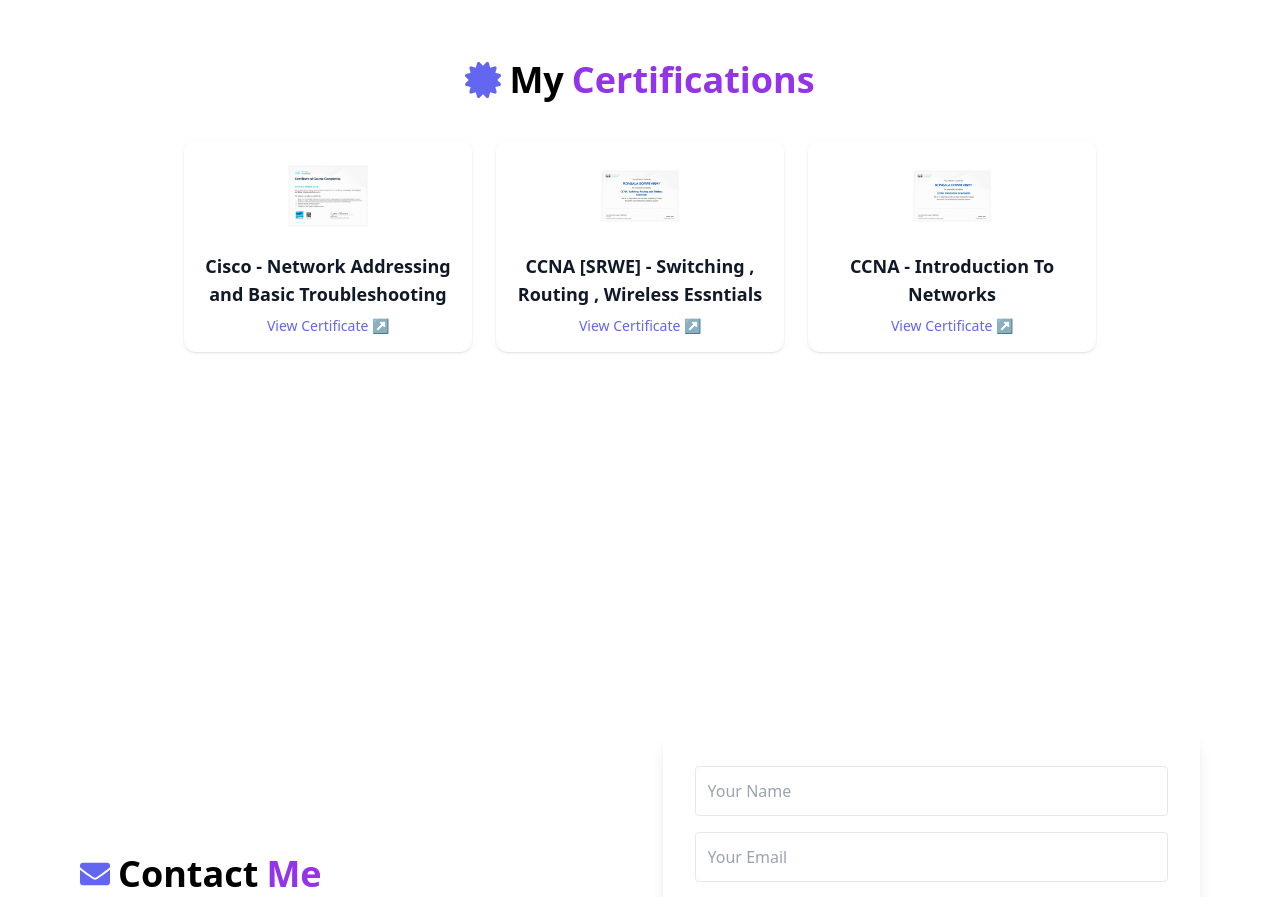
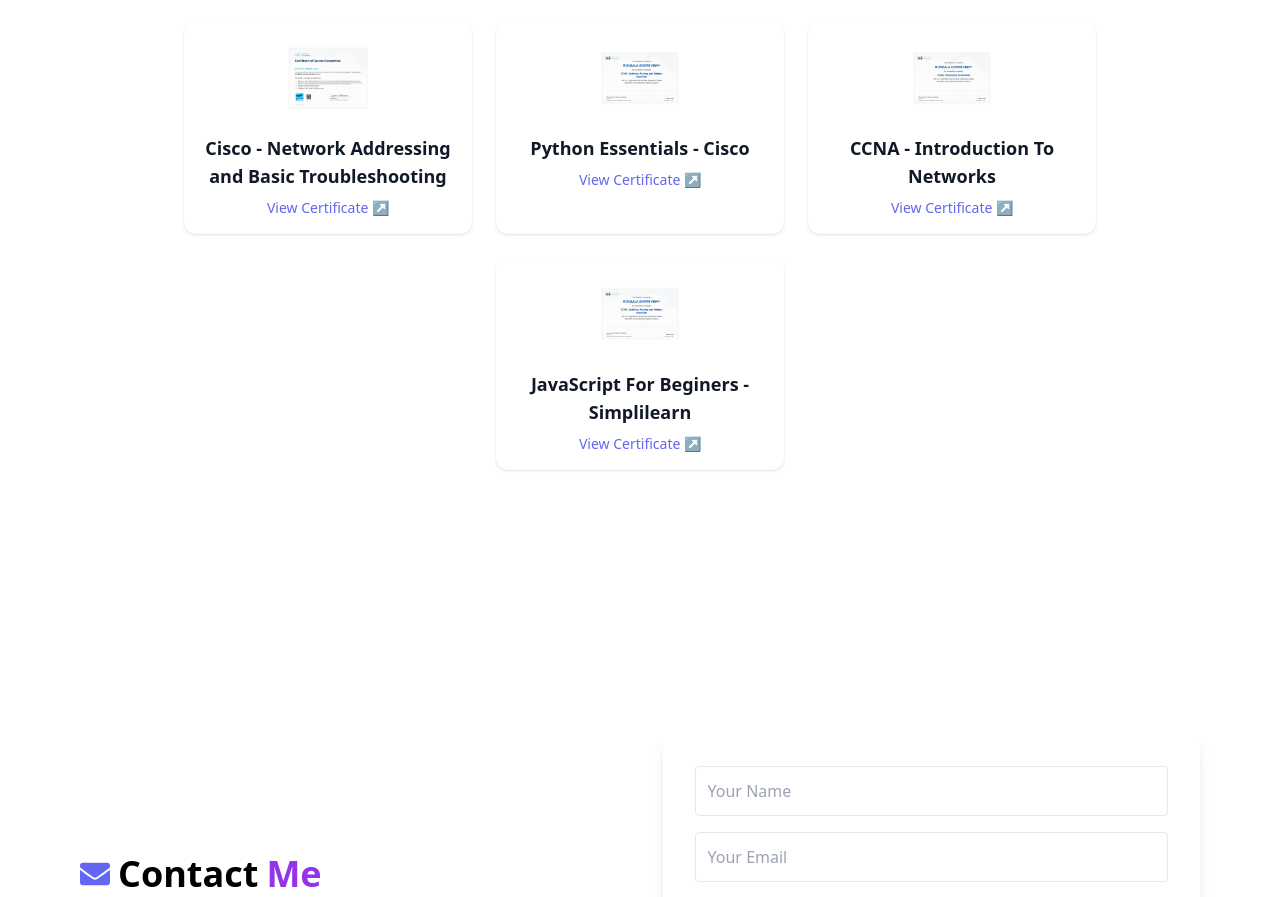
Before and after one commit to 160904160805/my-personal-portfolio, a React (Vite) app: page / in a window 1280 px wide. Shown: the part 4940-5837 px from the top of the page. Built offline with nearby package versions, Linux system fonts and the light colour scheme; the HTML template or start-up script is replaced by a standard one.

Commit message:
Update Certificates.jsx
added some certs

```diff
--- a/src/components/Certificates.jsx
+++ b/src/components/Certificates.jsx
@@ -9,14 +9,19 @@
     image: "assets/NABT.jpg"
   },
   {
-    title: "CCNA [SRWE] - Switching , Routing , Wireless Essntials",
-    url: "https://drive.google.com/file/d/18BmFrdSr6SnxrJnNCjhfd9pGRrUkZH9w/view?usp=drive_link",
+    title: "Python Essentials - Cisco",
+    url: "https://drive.google.com/file/d/1NFGfIJPGZ9vTryEN2zWcsekDw4vxrvoL/view?usp=drive_link",
     image: "assets/SRWE.jpg"
   },
   {
     title: "CCNA - Introduction To Networks",
     url: "https://drive.google.com/file/d/198kiNDsmkVwCiVfSiWzOsliFU69gGROF/view?usp=drive_link",
     image: "assets/CCNA.jpg"
+  },
+  {
+    title: "JavaScript For Beginers - Simplilearn",
+    url: "https://drive.google.com/file/d/1TixVg-fCK6pBmvXKhk4QqgM0ObQ2wn3I/view?usp=drive_link",
+    image: "assets/SRWE.jpg"
   }
 ];
 
```
